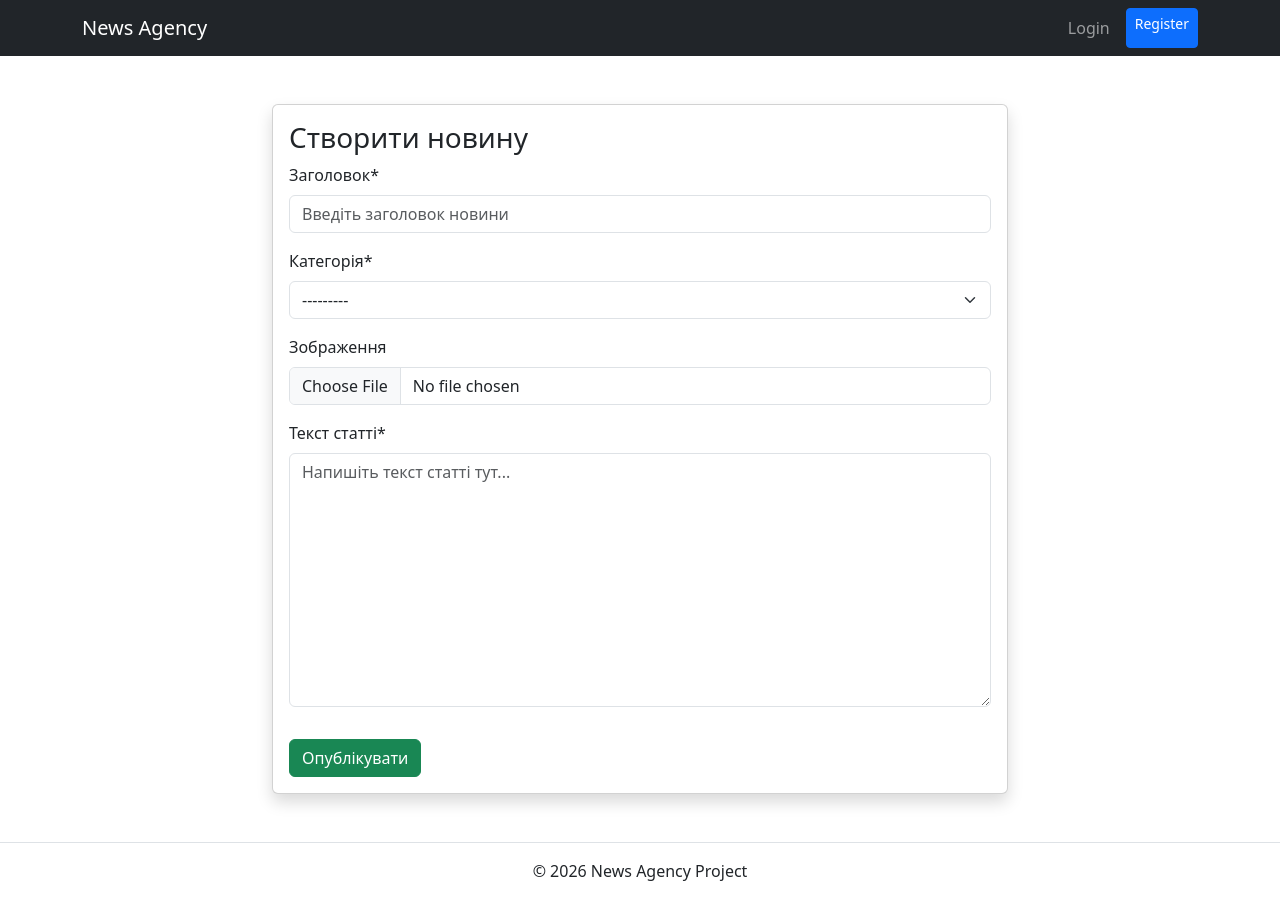
After one commit to Viktor395/news-agency-django, a Django app: template templates/news/article_form.html in a window 1280 px wide. The commit adds this page. Run offline with Django 4.2, Linux system fonts and the light colour scheme; the template is opened without the code that fills it: values that come from a table or form of the project are taken from there, others are empty; some libraries are stand-ins or nearby versions.

Commit message:
Finalize article creation: complete base template, add navigation, and connect forms

```diff
--- a/templates/base.html
+++ b/templates/base.html
@@ -12,6 +12,7 @@
             <a class="navbar-brand" href="{% url 'index' %}">News Agency</a>
             <div class="navbar-nav flex-row">
                 {% if user.is_authenticated %}
+                    <a class="btn btn-primary btn-sm me-2" href="{% url 'article_create' %}">+ Додати статтю</a>
                     <span class="nav-link me-3">Hello, {{ user.username }}!</span>
                     <form action="{% url 'logout' %}" method="post" style="display:inline;">
                         {% csrf_token %}
--- /dev/null
+++ b/templates/news/article_form.html
@@ -0,0 +1,19 @@
+{% extends "base.html" %}
+{% load crispy_forms_tags %}
+
+{% block content %}
+<div class="row justify-content-center mt-5">
+    <div class="col-md-8">
+        <div class="card shadow">
+            <div class="card-body">
+                <h3>Створити новину</h3>
+                <form method="post" enctype="multipart/form-data">
+                    {% csrf_token %}
+                    {{ form|crispy }}
+                    <button type="submit" class="btn btn-success mt-3">Опублікувати</button>
+                </form>
+            </div>
+        </div>
+    </div>
+</div>
+{% endblock %}
```
Also changed, not shown: news_images/1.JPG (deleted), news_images/1.png (added), news_images/2.jpg (added), news_images/bussines.jpg (added).
